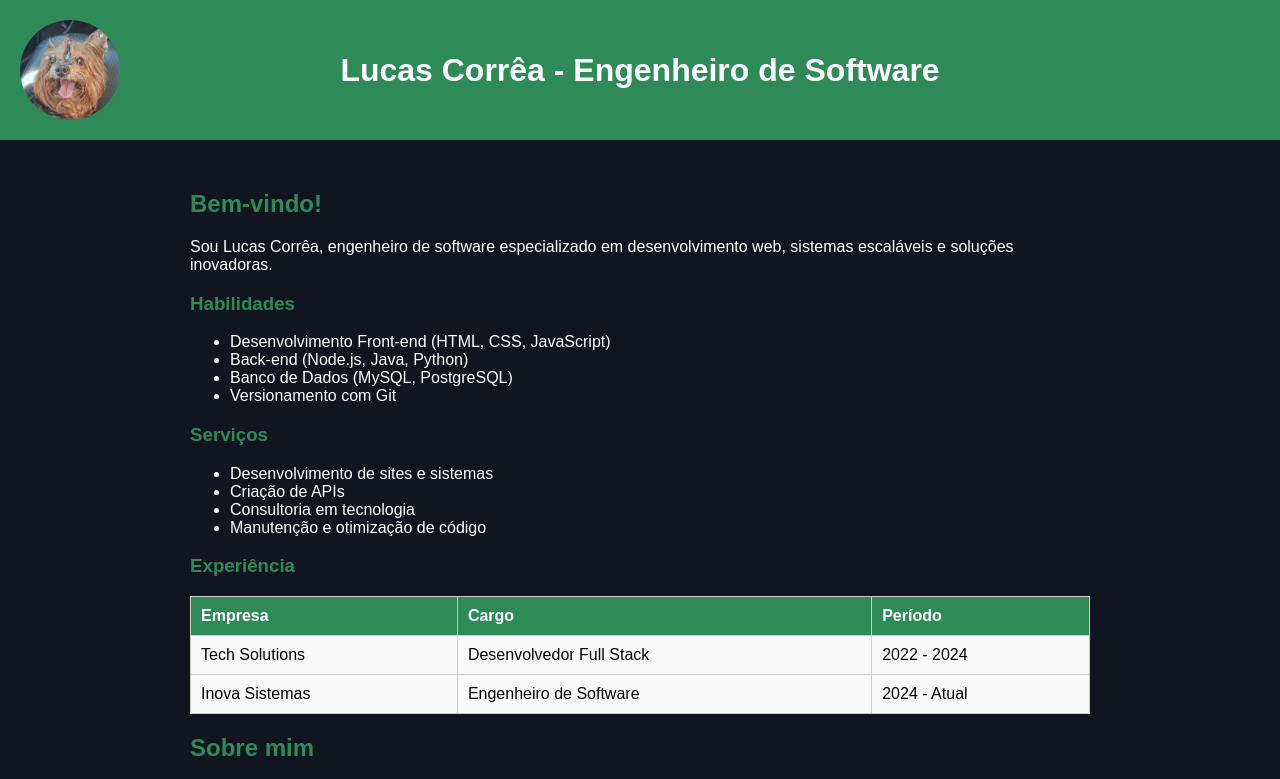
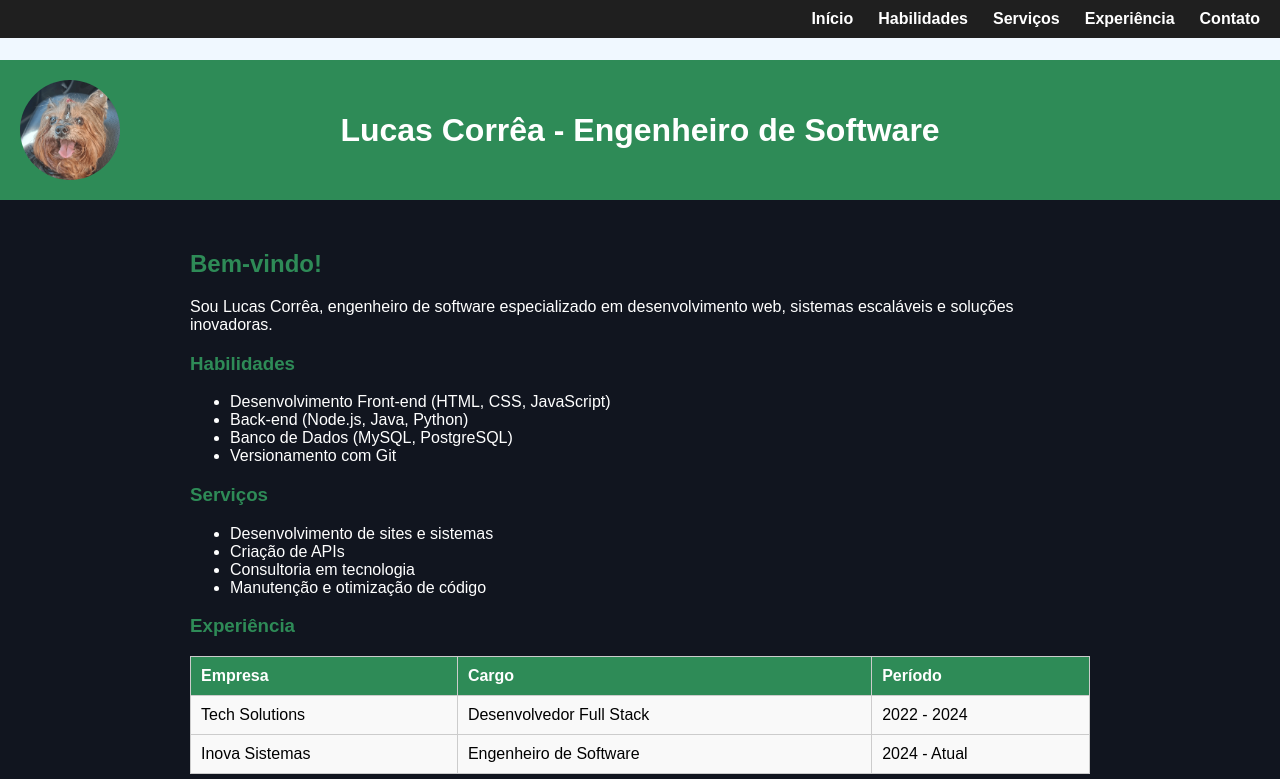
Before and after one commit to correaScrab/correaScrab.github.io, a plain HTML site: page index.html in a window 1280 px wide. Shown: the top 779 px of the page. Drawn offline with Linux system fonts and the light colour scheme.

Commit message:
Add files via upload

```diff
--- a/index.html
+++ b/index.html
@@ -5,16 +5,25 @@
 <meta name="viewport" content="width=device-width, initial-scale=1.0">
 <title>Lucas Corrêa - Engenheiro de Software</title>
 <link rel="stylesheet" href="style.css">
-
 </head>
 
 <body>
+    <nav class="navbar">
+        <ul>
+            <li><a href="#">Início</a></li>
+            <li><a href="#">Habilidades</a></li>
+            <li><a href="#">Serviços</a></li>
+            <li><a href="#">Experiência</a></li>
+            <li><a href="#">Contato</a></li>
+        </ul>
+    </nav>
 
     <div class="header">
         <img src="midias/dawg.png" alt="Foto">
         <h1>Lucas Corrêa - Engenheiro de Software</h1>
         <div style="width:100px;"></div>
     </div>
+
     <div class="container">
         <div class="content">
 
--- a/style.css
+++ b/style.css
@@ -4,7 +4,39 @@
     background-color: #f0f8ff;
 }
 
+.navbar {
+    position: fixed;
+    top: 0;
+    right: 0;
+    width: 100%;
+    background-color: #1f1f1f;
+    padding: 10px 20px;
+    box-sizing: border-box;
+    z-index: 1000;
+}
+
+.navbar ul {
+    list-style: none;
+    display: flex;
+    justify-content: flex-end;
+    gap: 25px;
+    margin: 0;
+    padding: 0;
+}
+
+.navbar a {
+    color: white;
+    text-decoration: none;
+    font-weight: bold;
+    transition: 0.3s;
+}
+
+.navbar a:hover {
+    color: #2e8b57;
+}
+
 .header {
+    margin-top: 60px;
     display: flex;
     align-items: center;
     justify-content: space-between;
```
Lines whose indentation alone changed are shown as unchanged.
